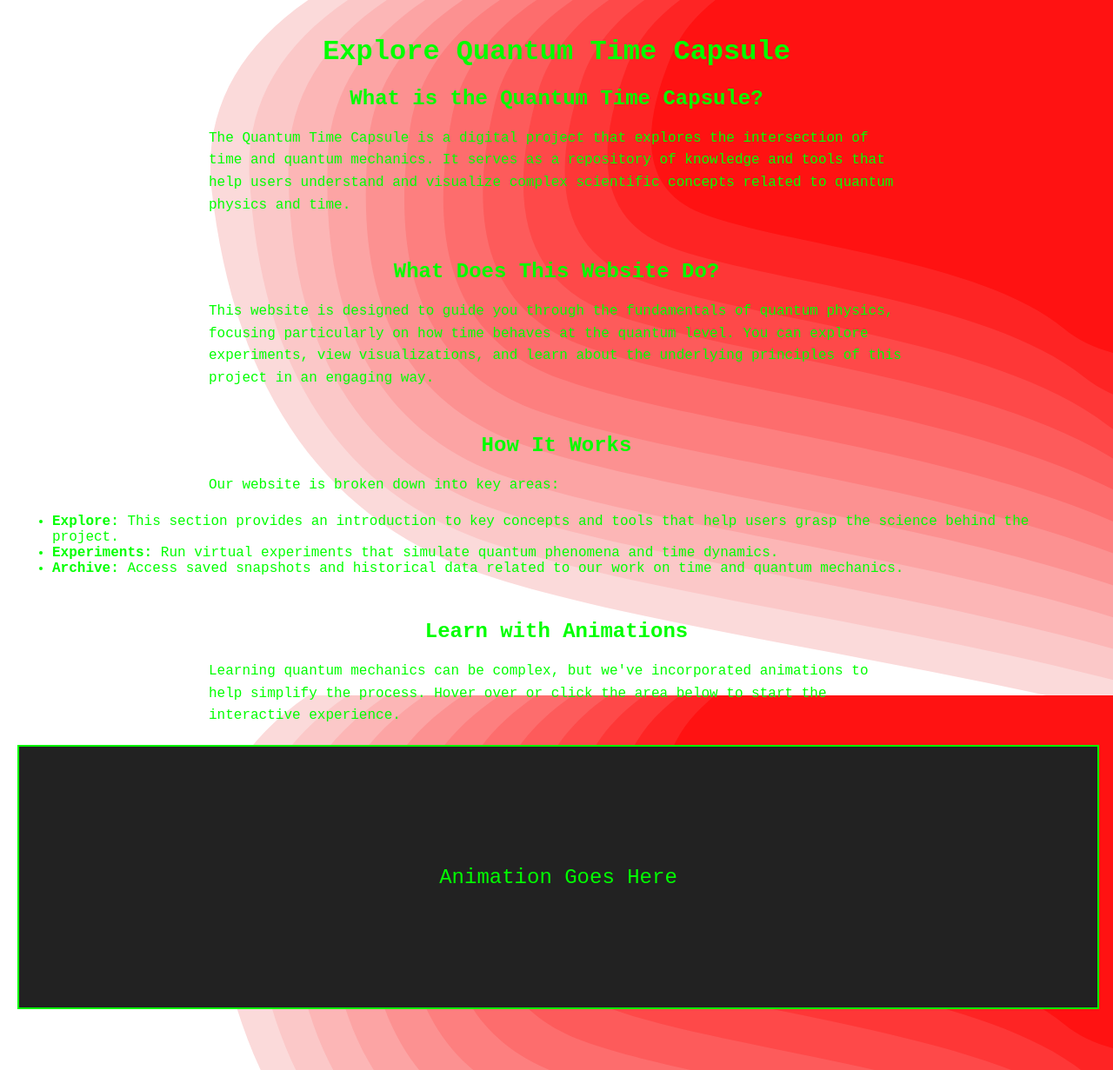
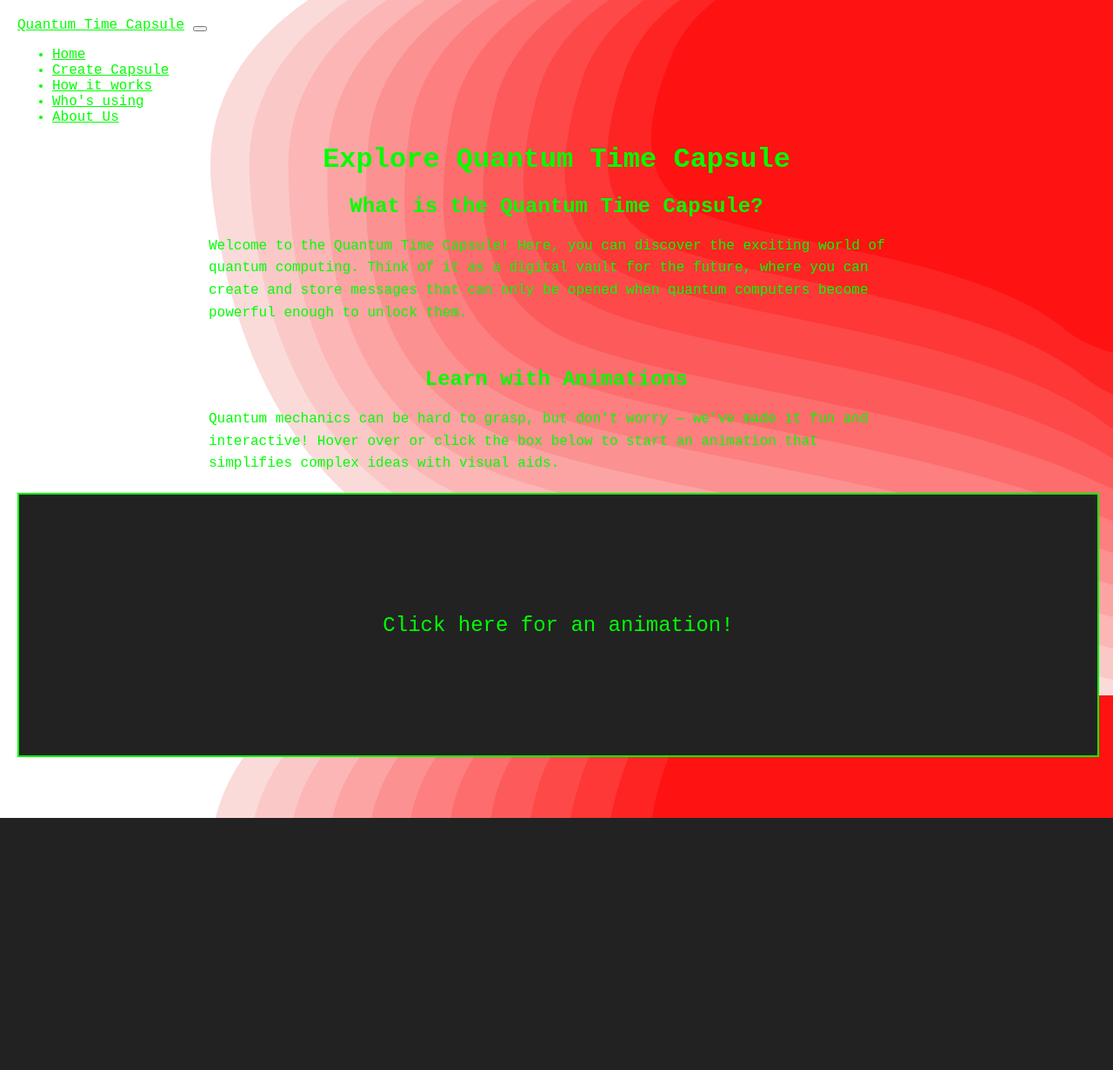
Before and after one commit to kasattack567/Quantum-Time-Capsule, a Flask app: page /explore in a window 1280 px wide. Shown: the whole page at 87% size. After the commit the page ends 941 px from the top, so only its background shows below. Run offline with Flask 3, Linux system fonts and the light colour scheme.

Commit message:
Update explore.html

```diff
--- a/Templates/explore.html
+++ b/Templates/explore.html
@@ -11,7 +11,6 @@
         }
 
         body {
-            /* Updated path to your background file */
             background: url('/home/your-username/static/cool-background.svg') no-repeat center center fixed;
             background-size: cover;
             padding: 20px;
@@ -56,44 +55,58 @@
     </style>
 </head>
 <body>
+
+    <!-- Navigation Bar -->
+    <nav class="navbar navbar-expand-lg navbar-dark bg-dark">
+        <a class="navbar-brand" href="{{ url_for('index') }}">Quantum Time Capsule</a>
+        <button class="navbar-toggler" type="button" data-toggle="collapse" data-target="#navbarNav"
+                aria-controls="navbarNav" aria-expanded="false" aria-label="Toggle navigation">
+            <span class="navbar-toggler-icon"></span>
+        </button>
+        <div class="collapse navbar-collapse" id="navbarNav">
+            <ul class="navbar-nav ml-auto">
+                <li class="nav-item">
+                    <a class="nav-link" href="{{ url_for('intro') }}">Home</a>
+                </li>
+                <li class="nav-item">
+                    <a class="nav-link" href="{{ url_for('index') }}">Create Capsule</a>
+                </li>
+                <li class="nav-item">
+                    <a class="nav-link" href="{{ url_for('explore_more') }}">How it works</a>
+                </li>
+                <li class="nav-item">
+                    <a class="nav-link" href="{{ url_for('demographics') }}">Who's using</a>
+                </li>
+                <li class="nav-item">
+                    <a class="nav-link" href="{{ url_for('about') }}">About Us</a>
+                </li>
+            </ul>
+        </div>
+    </nav>
+
+    <!-- Content -->
     <h1>Explore Quantum Time Capsule</h1>
 
     <div class="section">
         <h2>What is the Quantum Time Capsule?</h2>
         <p>
-            The Quantum Time Capsule is a digital project that explores the intersection of time and quantum mechanics. It serves as a repository of knowledge and tools that help users understand and visualize complex scientific concepts related to quantum physics and time.
+            Welcome to the Quantum Time Capsule! Here, you can discover the exciting world of quantum computing. Think of it as a digital vault for the future, where you can create and store messages that can only be opened when quantum computers become powerful enough to unlock them.
         </p>
     </div>
 
-    <div class="section">
-        <h2>What Does This Website Do?</h2>
-        <p>
-            This website is designed to guide you through the fundamentals of quantum physics, focusing particularly on how time behaves at the quantum level. You can explore experiments, view visualizations, and learn about the underlying principles of this project in an engaging way.
-        </p>
-    </div>
 
-    <div class="section">
-        <h2>How It Works</h2>
-        <p>
-            Our website is broken down into key areas:
-            <ul>
-                <li><strong>Explore:</strong> This section provides an introduction to key concepts and tools that help users grasp the science behind the project.</li>
-                <li><strong>Experiments:</strong> Run virtual experiments that simulate quantum phenomena and time dynamics.</li>
-                <li><strong>Archive:</strong> Access saved snapshots and historical data related to our work on time and quantum mechanics.</li>
-            </ul>
-        </p>
-    </div>
 
     <div class="section">
         <h2>Learn with Animations</h2>
         <p>
-            Learning quantum mechanics can be complex, but we've incorporated animations to help simplify the process. Hover over or click the area below to start the interactive experience.
+            Quantum mechanics can be hard to grasp, but don't worry — we’ve made it fun and interactive! Hover over or click the box below to start an animation that simplifies complex ideas with visual aids.
         </p>
 
         <!-- Placeholder for Animation or Interactive Content -->
         <div class="animation-placeholder">
-            Animation Goes Here
+            Click here for an animation!
         </div>
     </div>
+
 </body>
 </html>
```
